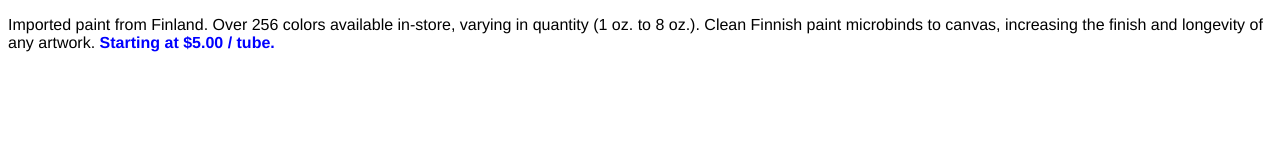
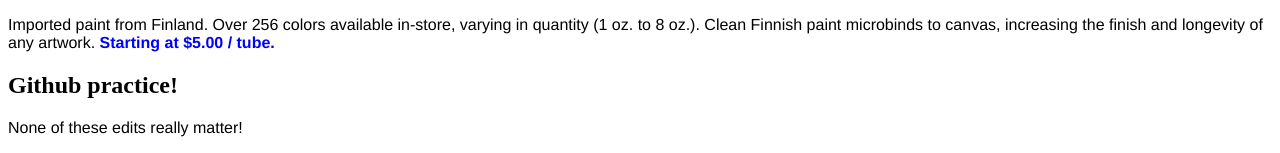
Before and after one commit to kevinjcasey/Dasmoto-art, a plain HTML site: page index.html in a window 1280 px wide. Shown: the part 1603-1756 px from the top of the page. Before the commit the page ends 1671 px from the top, so only its background shows below. Drawn offline with Linux system fonts and the light colour scheme; files that its build step writes are made by us from their sources.

Commit message:
Github practice

```diff
--- a/index.html
+++ b/index.html
@@ -35,5 +35,10 @@
             Over 256 colors available in-store, varying in quantity (1 oz. to 8 oz.).
             Clean Finnish paint microbinds to canvas, increasing the finish and longevity of any artwork.
             <span class="prices">Starting at $5.00 / tube.</span></p>
+
+<!--GitHub practice section-->
+
+  <h2>Github practice!</h2>
+    <p>None of these edits really matter!</p>
 </body>
 </html>
```
